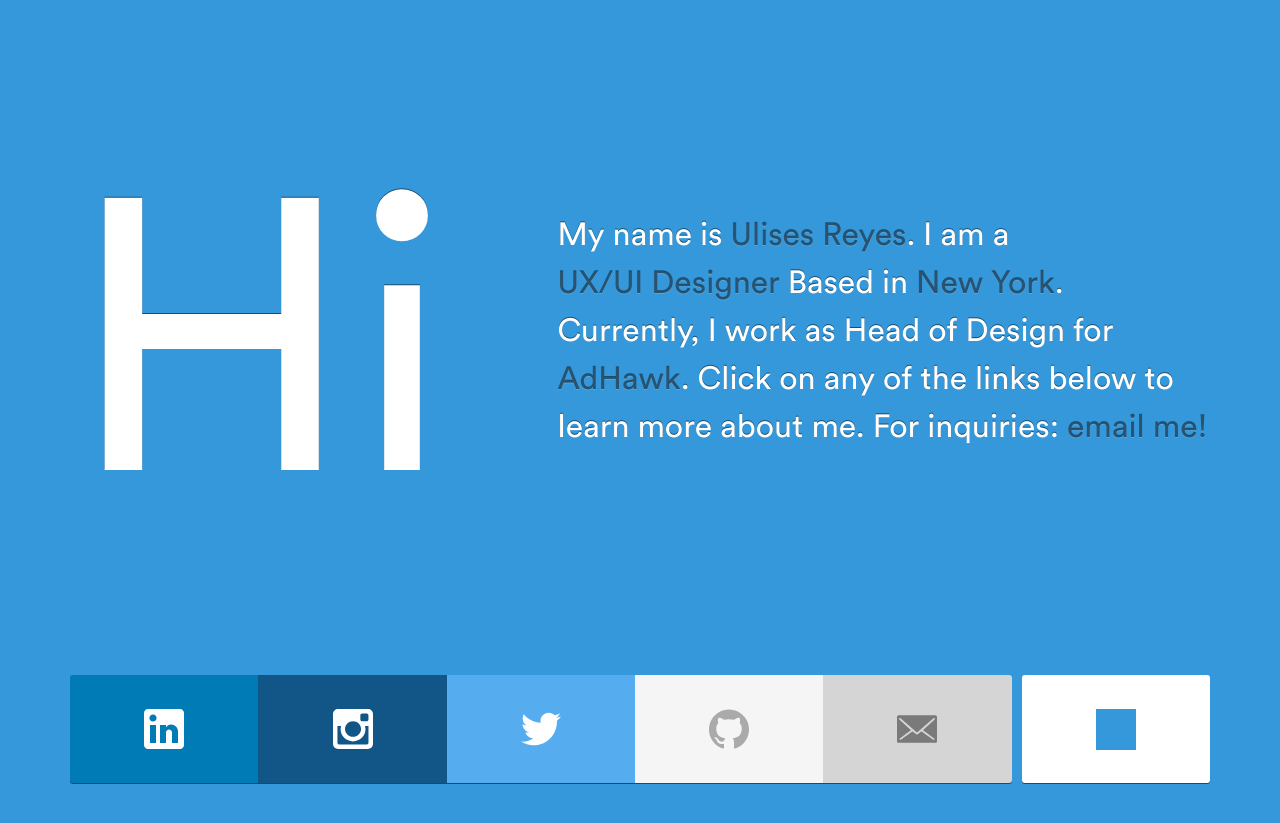
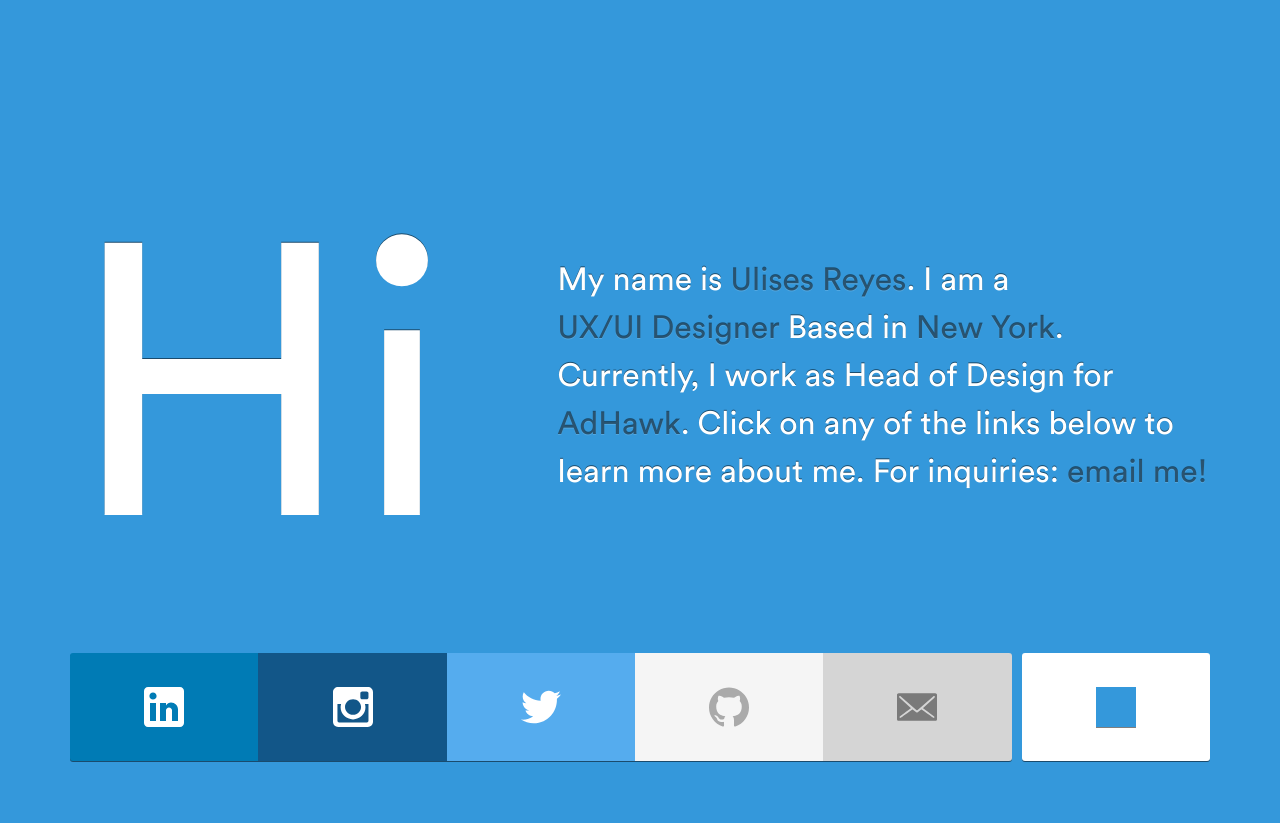
Before and after one commit to urjr/urjr.github.io, a Jekyll site: the page built from index.html, in a window 1280 px wide. Shown: the top 823 px of the page. Built offline with Jekyll 4.4.1, drawn with Linux system fonts in a browser that asks for light colours.

Commit message:
updated media queries to fit screens better

```diff
--- a/_includes/splash.html
+++ b/_includes/splash.html
@@ -4,7 +4,7 @@
 			<div class="col-sm-6 col-lg-5 greeting">
 				<h1>Hi</h1>
 			</div>
-			<div class="col-sm-6 col-lg-7 intro">
+			<div class="col-sm-10 col-lg-7 intro">
 				<p>My name is <a href="/about">Ulises Reyes</a>. I am a <a href="https://en.wikipedia.org/wiki/User_experience_design" target="_blank">UX/UI Designer</a> Based in <a href="https://en.wikipedia.org/wiki/New_York">New York</a>. Currently, I work as Head of Design for <a href="https://www.tryadhawk.com/">AdHawk</a>. Click on any of the links below to learn more about me. For inquiries: <a href="mailto:hi@ulises.me">email me!</a></p>
 			</div>
 		</div>
@@ -12,6 +12,6 @@
 		<div class="row social-panel">
 			{% include bottom_bar.html %}
 		</div>
-		<div class="row next-button"></div>
 	</div>
+	<div class="row next-button"></div>
 </div>
--- a/_sass/_splash.scss
+++ b/_sass/_splash.scss
@@ -1,16 +1,22 @@
 .splash {
-	height:100%;
-	min-height: 600px;
+	height: 100%;
+	width: 100%;
+	min-height: 480px;
 	background: $brand-color;
 	color: #fff;
 	text-shadow: 0 -1px 0 rgba(#000, .5);
 	font-weight: 200;
+	position: fixed;
+	overflow-y: scroll;
 
 	.container {
 		height:100%;
+		@include display(flex);
+		@include flex-direction(column);
+		@include justify-content(flex-start);
 
 		.row.welcome-panel {
-			height: 75%;
+			height: 70%;
 			@include display(flex);
 	  	@include flex-direction(column);
 	  	@include align-items(center);
@@ -19,11 +25,6 @@
 		.row.social-panel {
 			height: 15%;
 		}
-
-		.row.next-button {
-			height: 10%;
-		}
-
 	}
 
 	.greeting, .intro {
@@ -36,7 +37,7 @@
 	.greeting {
 		h1 {
 			font-weight:100;
-			font-size: 12em;
+			font-size: 7em;
 		}
 	}
 	.intro {
@@ -55,17 +56,38 @@
 			}
 		}
 	}
+	.next-button {
+		height: 10%;
+		width: 100%;
+		position: absolute;
+		bottom: 0;
+		margin:0;
+
+		// &:hover {
+		// 	background: orange;
+		// }
+	}
 }
 
 @include media-query($on-tablet) {
 	.splash {
 
 		.container {
+			@include display(flex);
+			@include flex-direction(column);
+			@include justify-content(center);
 			.row.welcome-panel {
 				@include display(flex);
 	  		@include flex-direction(row);
 	  		@include align-items(flex-start);
 	  		@include justify-content(center);
+			}
+
+			.row.welcome-panel {
+				height: 60%
+			}
+			.row.social-panel {
+				height: 15%
 			}
 		}
 
@@ -92,6 +114,7 @@
 
 @include media-query($on-desktop){
 	.splash{
+
 		.greeting {
 			h1 {
 				font-size: 24em;
```
